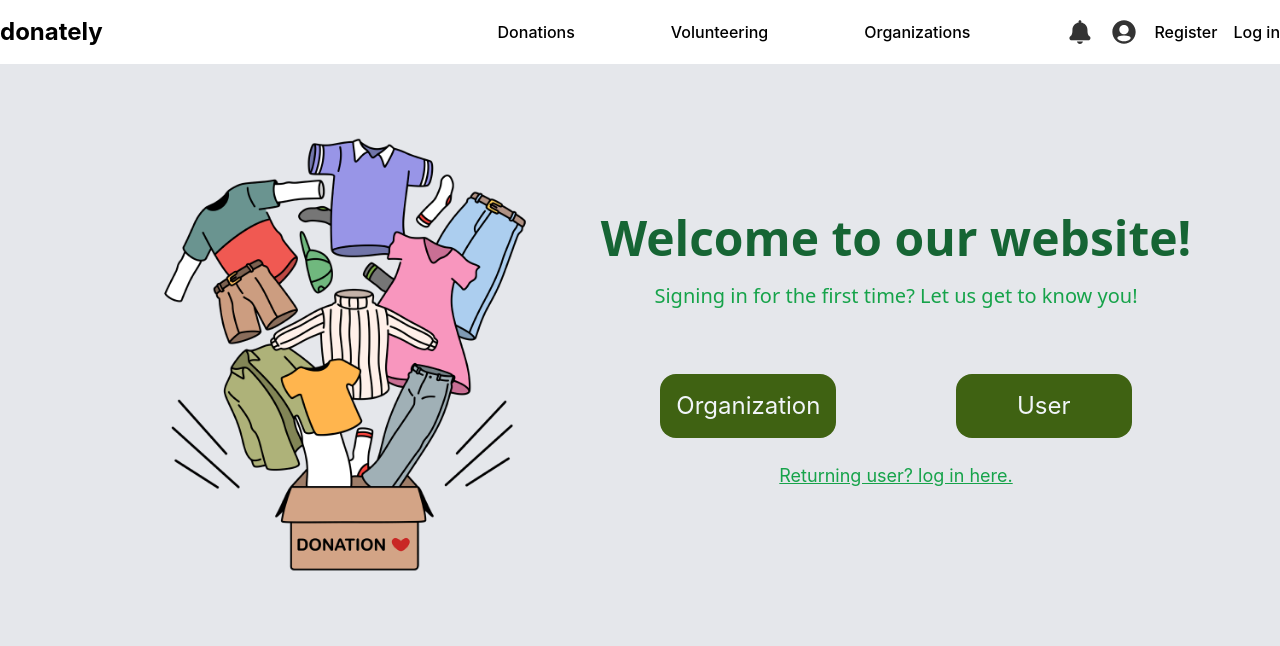
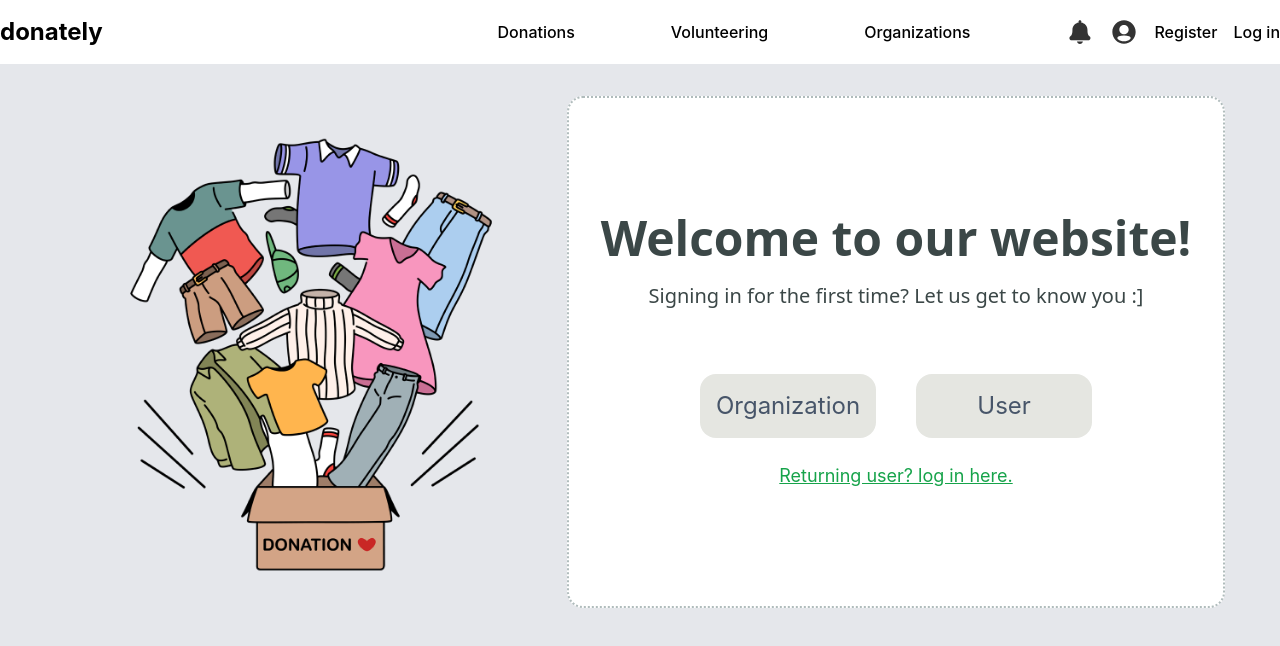
Before and after one commit to salmarashad/Donately, a React (Create React App) app in the folder ch-and-co-m2/: page / in a window 1280 px wide. Both pictures are taken after a click on the button "Register". Shown: the top 646 px of the page. Built offline with nearby package versions, Linux system fonts and the light colour scheme.

Commit message:
farah-colored

```diff
--- a/ch-and-co-m2/src/Components/Registration.js
+++ b/ch-and-co-m2/src/Components/Registration.js
@@ -5,29 +5,29 @@ function Registration({setPage}) {
             {/*organization vs user registration */}
             <div>
 
-                <div className='flex justify-center h-2/4'>
+                <div className='flex justify-center'>
                     <div>
                         <img src= {process.env.PUBLIC_URL + 'login.png'} className=' max-w-lg'/>
                     </div>
-                <div className=' flex flex-col h-50 justify-center '>
-                    <p className='text-left text-5xl text-green-800 font-semibold font-sans '>
+                    <div className=' flex flex-col h-50 justify-center bg-white border-2 border-dotted border-farahgreen-200 rounded-2xl p-8'>
+                        <p className='text-left text-5xl text-farahgreen-300 font-semibold font-sans '>
                             Welcome to our website!
                         </p>
-                    <p className='text-center text-xl text-green-600 font-sans pt-5'>
-                        Signing in for the first time? Let us get to know you!
+                        <p className='text-center text-xl text-farahgreen-300 font-sans pt-5'>
+                            Signing in for the first time? Let us get to know you :]
                         </p>
 
-                    <div className='flex flex-row justify-around pt-16'>
+                        <div className='flex flex-row justify-center space-x-10 pt-16'>
                             {/*organization*/}
                             <button
-                            className=" bg-lime-800 hover:bg-lime-900 text-slate-100 text-2xl rounded-2xl flex-shrink-0 p-4 min-w-44"
+                                className=" bg-farahgray-200 hover:bg-farahgreen-200 text-slate-600 text-2xl rounded-2xl flex-shrink-0 p-4 min-w-44"
                             >
                                 Organization
                             </button>
 
                             {/*User*/}
                             <button
-                            className="bg-lime-800 hover:bg-lime-900 text-slate-100 text-2xl rounded-2xl flex-shrink-0 p-4 min-w-44"
+                                className=" bg-farahgray-200 hover:bg-farahgreen-200 text-slate-600 text-2xl rounded-2xl flex-shrink-0 p-4 min-w-44"
                             >
                                 User
                             </button>
```
Lines whose indentation alone changed are shown as unchanged.
